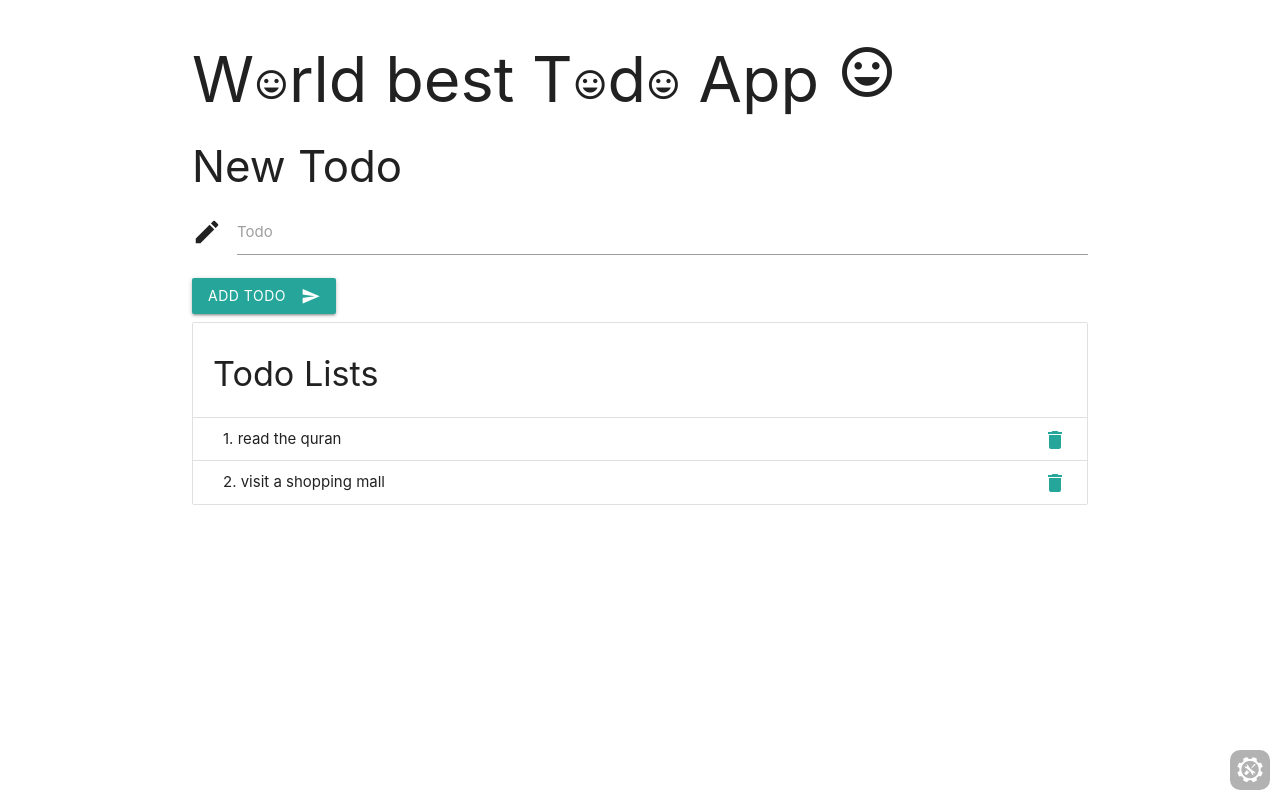
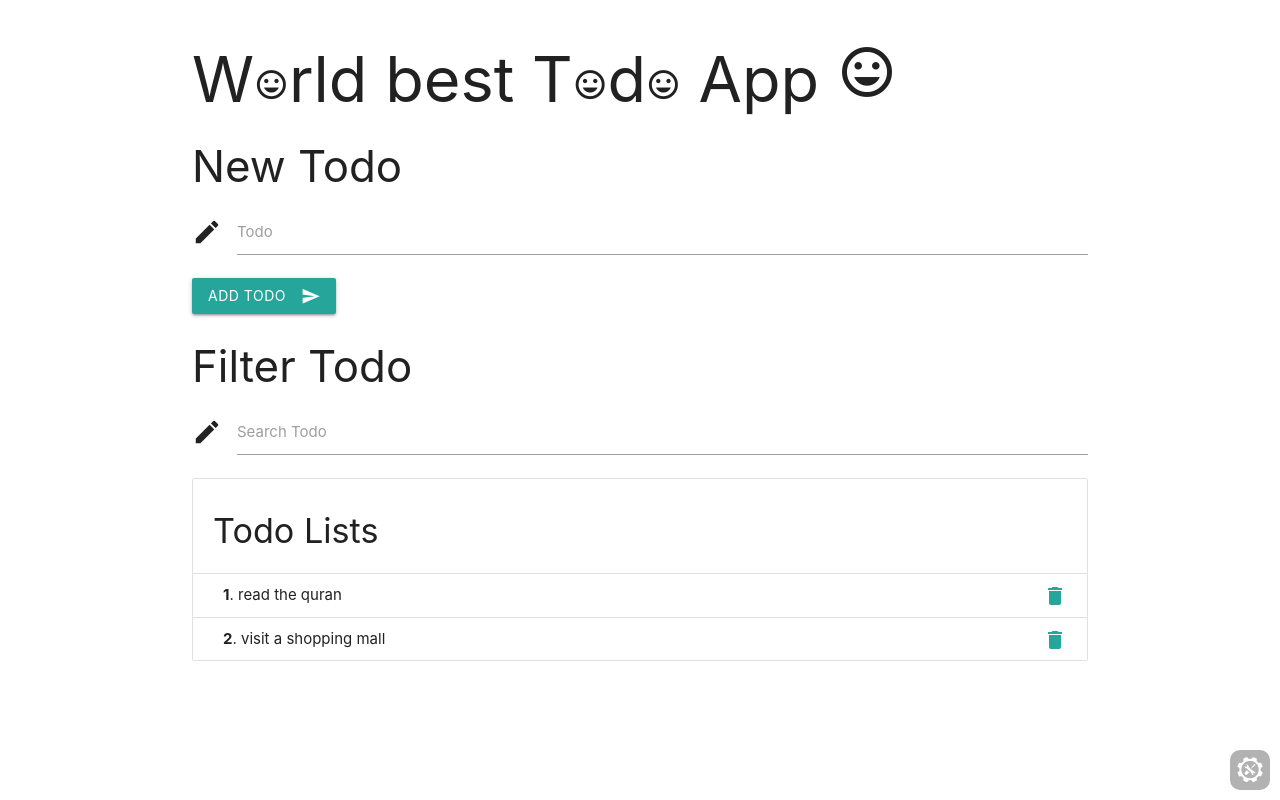
Before and after one commit to Fattylee/fattylee-react-todos, a React app: page / in a window 1280 px wide. Built offline with nearby package versions, Linux system fonts and the light colour scheme.

Commit message:
implement search

```diff
--- /dev/null
+++ b/src/components/FilterTodo.js
@@ -0,0 +1,19 @@
+import React, { Fragment } from 'react';
+
+const FilterTodo = ({filterTodo}) => {
+    return (
+      <Fragment>
+        <h3>Filter Todo</h3>
+        <div className="input-field">
+         <i className="material-icons prefix">mode_edit</i>
+          <input type='text' id='filter' name='filter'
+          onChange={filterTodo}
+          />
+           <label htmlFor="filter">Search Todo</label>
+          </div>
+      </Fragment>
+    )
+}
+
+
+export default FilterTodo;
--- a/src/components/Todo.js
+++ b/src/components/Todo.js
@@ -2,14 +2,18 @@ import React, { Component, Fragment } from 'react';
 import uuid from 'uuid';
 import TodoList from './TodoList';
 import AddTodo from './AddTodo';
+import FilterTodo from './FilterTodo';
 
+let _filterLength = -1;
+class Todo extends Component {
 
-class Todo extends Component {
   state = {
     todos: [
       { id: '1', content: 'read the quran' },
       { id: '2', content: 'visit a shopping mall' },
     ],
+    searchWord: '',
+
   }
   deleteTodo = (id) => {
     this.setState((prevState) => ({
@@ -22,14 +26,25 @@ class Todo extends Component {
       todos: [{id: uuid(), content }, ...prevState.todos],
     }));
   }
+  filterTodo = (e) => {
+    const searchWord = e.target.value;
+
+    this.setState(prevState => ({
+      searchWord,
+    }));
+  }
+
   render () {
+    const filteredTodos = this.state.todos.filter(({content}) => content.toLowerCase().includes(this.state.searchWord.toLowerCase()) );
+
     return (
       <Fragment>
       <div className='container'>
         <h1>W<i className='material-icons h1-icon'>insert_emoticon</i>rld best T<i className='material-icons h1-icon'>insert_emoticon</i>d<i className='material-icons h1-icon'>insert_emoticon</i> App <i className='material-icons medium'>insert_emoticon</i></h1>
 
-          <AddTodo addTodo={this.addTodo}/>
-         <TodoList todos={this.state.todos} deleteTodo={this.deleteTodo}/>
+         <AddTodo addTodo={this.addTodo}/>
+         <FilterTodo filterTodo={this.filterTodo}/>
+         <TodoList todos={filteredTodos} deleteTodo={this.deleteTodo}/>
 
         </div>
       </Fragment>
--- a/src/components/TodoItem.js
+++ b/src/components/TodoItem.js
@@ -4,7 +4,7 @@ import React from 'react';
 const TodoItem = ({ todo: {content, id}, deleteTodo, counter }) => {
   return (
      <li className="collection-item">
-       <div>{`${counter}. ${content}`}
+       <div><span className='bold'>{counter}</span>. {content}
        <a
        onClick={() => {
          deleteTodo(id);
--- a/src/styles/components/TodoItem.less
+++ b/src/styles/components/TodoItem.less
@@ -1,3 +1,6 @@
 .pointer {
   cursor: pointer;
 }
+.bold {
+  font-weight: bold;
+}
```
